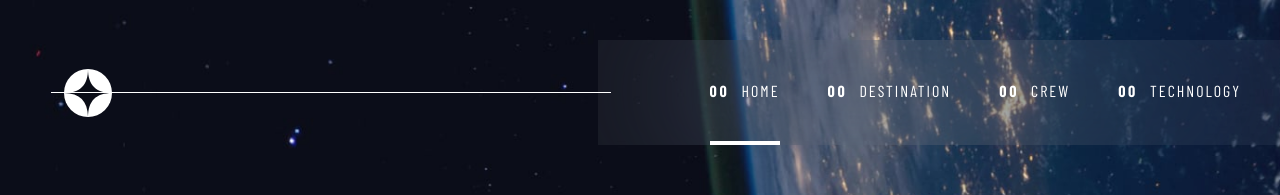
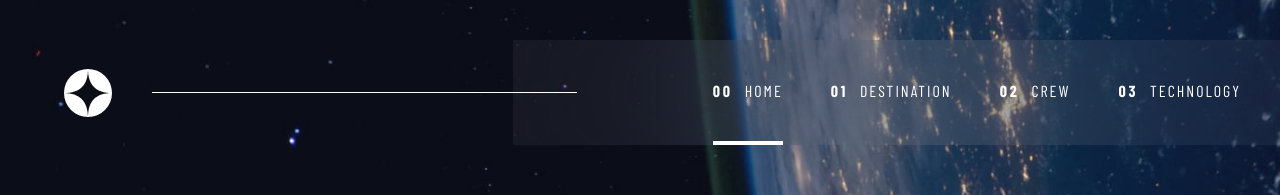
Before and after one commit to xyzeez/space-tourism-website, a React (Vite) app: page / in a window 1280 px wide. Shown: the top 195 px of the page. Built offline with nearby package versions, Linux system fonts and the light colour scheme; a web font is replaced by a local one.

Commit message:
🎨 ui(app): fixed spacing and navlist width

```diff
--- a/src/components/Nav/NavBar.jsx
+++ b/src/components/Nav/NavBar.jsx
@@ -4,7 +4,7 @@ import NavMenu from './NavMenu';
 const NavBar = ({ relativeStyles }) => {
   return (
     <header
-      className={`${relativeStyles} flex items-center justify-between px-6 md:pr-0 md:pl-10 xl:pl-16 z-50 overflow-hidden`}>
+      className={`${relativeStyles} flex items-center gap-10 px-6 md:pr-0 md:pl-10 xl:pl-16 z-50`}>
       <Logo />
       <NavMenu />
     </header>
--- a/src/components/Nav/NavList.jsx
+++ b/src/components/Nav/NavList.jsx
@@ -9,7 +9,7 @@ const NavList = ({ relativeStyles, navState, navStateHandler }) => {
     <AnimatePresence>
       {navState && (
         <motion.div
-          className={`${relativeStyles} flex flex-col gap-y-20 w-full max-w-64 md:max-w-full h-full max-h-screen md:max-h-auto pt-8 md:pt-0 md:pr-10 pl-8 md:pl-28 bg-navy/15 md:bg-white/5 backdrop-blur-[80px] xl:before:absolute xl:before:w-[min(100%,560px)] xl:before:h-[1px] xl:before:top-[calc(50%-0.5px)] xl:before:-left-[80%] xl:before:bg-white`}
+          className={`${relativeStyles} flex flex-col gap-y-20 w-full max-w-64 md:max-w-screen-md h-full max-h-screen md:max-h-auto pt-8 pl-8 md:pl-0 md:pt-0 md:pr-10 bg-navy/15 md:bg-white/5 backdrop-blur-[80px] ml-auto xl:before:absolute xl:before:w-[min(100%,560px)] xl:before:h-[1px] xl:before:top-[calc(50%-0.5px)] xl:before:right-[704px] xl:before:bg-white`}
           initial={{ x: '100%' }}
           animate={{ x: 1 }}
           exit={{ x: '100%' }}
@@ -21,7 +21,7 @@ const NavList = ({ relativeStyles, navState, navStateHandler }) => {
               className="w-6 h-[21px]"
             />
           </button>
-          <menu className="flex flex-col md:flex-row gap-y-8 gap-x-12">
+          <menu className="flex flex-col md:flex-row gap-y-8 gap-x-12 w-full md:w-fit ml-auto">
             <li className="relative border-r-4 md:border-r-0 md:border-b-4 md:py-[38.5px] border-transparent has-[:hover]:border-white/50 transition-colors">
               <NavLink to="home" onClick={navStateHandler}>
                 <span className="nav-bold pr-3">00</span>
@@ -36,7 +36,7 @@ const NavList = ({ relativeStyles, navState, navStateHandler }) => {
             </li>
             <li className="relative border-r-4 md:border-r-0 md:border-b-4 md:py-[38.5px] border-transparent has-[:hover]:border-white/50 transition-colors">
               <NavLink to="destination" onClick={navStateHandler}>
-                <span className="nav-bold pr-3">00</span>
+                <span className="nav-bold pr-3">01</span>
                 <span className="nav">Destination</span>
               </NavLink>
               {mainPath === 'destination' && (
@@ -48,7 +48,7 @@ const NavList = ({ relativeStyles, navState, navStateHandler }) => {
             </li>
             <li className="relative border-r-4 md:border-r-0 md:border-b-4 md:py-[38.5px] border-transparent has-[:hover]:border-white/50 transition-colors">
               <NavLink to="crew" onClick={navStateHandler}>
-                <span className="nav-bold pr-3">00</span>
+                <span className="nav-bold pr-3">02</span>
                 <span className="nav">Crew</span>
               </NavLink>
               {mainPath === 'crew' && (
@@ -60,7 +60,7 @@ const NavList = ({ relativeStyles, navState, navStateHandler }) => {
             </li>
             <li className="relative border-r-4 md:border-r-0 md:border-b-4 md:py-[38.5px] border-transparent has-[:hover]:border-white/50 transition-colors">
               <NavLink to="technology" onClick={navStateHandler}>
-                <span className="nav-bold pr-3">00</span>
+                <span className="nav-bold pr-3">03</span>
                 <span className="nav">Technology</span>
               </NavLink>
               {mainPath === 'technology' && (
--- a/src/components/Nav/NavMenu.jsx
+++ b/src/components/Nav/NavMenu.jsx
@@ -12,7 +12,7 @@ const NavMenu = () => {
   };
 
   return (
-    <nav className="py-8 md:py-0">
+    <nav className="py-8 md:py-0 md:w-full ml-auto overflow-hidden">
       <button className="md:hidden" onClick={setNavState}>
         <img
           src="/assets/shared/icon-hamburger.svg"
```
